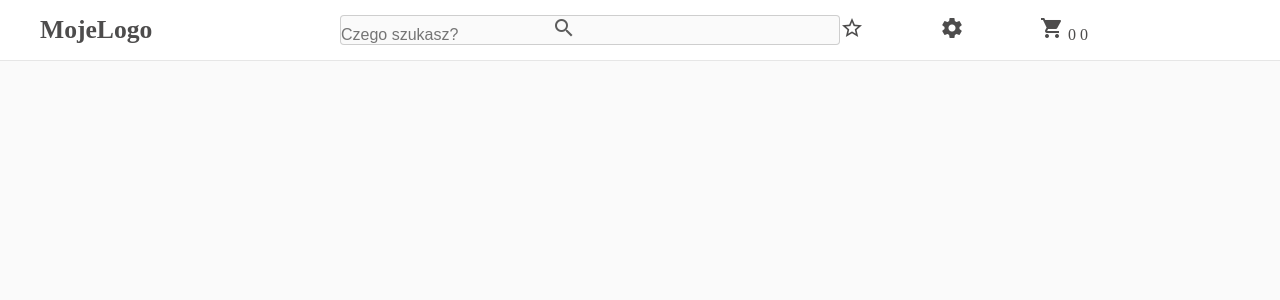
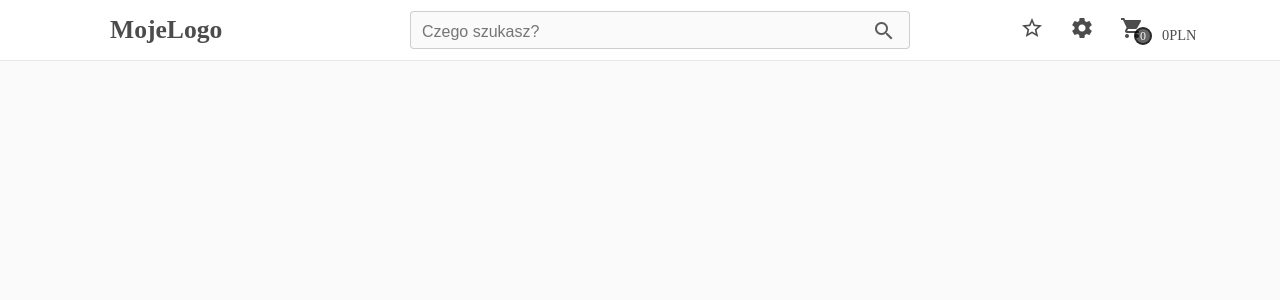
Before and after one commit to OnufryKlaczynski/BookStore, a Django app: page /store/authors/ in a window 1280 px wide. Shown: the top 300 px of the page. Run offline with Django 3.2, Linux system fonts and the light colour scheme; data that the repository does not hold is empty.

Commit message:
Store\base.html header layout and style

```diff
--- a/Store/static/Store/css/base.css
+++ b/Store/static/Store/css/base.css
@@ -49,8 +49,8 @@ header{
     border-bottom: 1px solid rgb(0,0,0,.0975);
     height: 60px;
     display: grid;
-    grid-template-columns: 1fr 300px 500px repeat(4, 100px) 1fr;
-    grid-template-areas: ". logo search fav set cart cart .";
+    grid-template-columns: 1fr 300px 500px 1fr repeat(3, 50px) 1fr;
+    grid-template-areas: ". logo search . fav set cart cart .";
     align-items: center;
 }
 
@@ -73,10 +73,25 @@ form#search{
     border-radius: 4px;
     background-color:#fafafa;
     color: rgba(0, 0, 0, 0.397);
+    padding: 4px;
+}
+
+
+input{
+    width: 91%;
+    position: relative;
+    padding-left: 7px;
+    top: -3px;
 }
 button[type=submit]{
+    position: relative;
+    top: 3px;
     color: rgba(0, 0, 0, 0.63);
 
+}
+button[type=submit]:hover{
+    color: rgba(0, 0, 0, 0.925);
+    cursor: pointer;
 }
 
 #favourites{
@@ -88,3 +103,35 @@ button[type=submit]{
 #cart{
     grid-area: cart;
 }
+
+
+#cart-quantity-wrapper {
+    position: relative;
+    left: -14px;
+    display:inline-block;
+    line-height:0px;
+
+    border-radius:50%;
+    border:2px solid;
+    font-size:12px;
+    border-color:#0000009b;
+    background-color:#0000009b;
+    color: #fafafa;
+}
+
+#cart-quantity-wrapper span {
+    display:inline-block;
+
+    padding-top:50%;
+    padding-bottom:50%;
+
+    margin-left:4px;
+    margin-right:4px;
+
+    font-weight: 500px;
+}
+#cart-price{
+    position: relative;
+    left: -8px;
+    font-size: 90%;
+}
--- /dev/null
+++ b/Store/static/Store/js/search.js
@@ -0,0 +1,13 @@
+
+
+function changeSearchFormColorOnFocus(){
+    let element = document.querySelector("form#search");
+    console.log(element);
+    element.setAttribute("style", "background-color: rgba(0, 0, 0, 0.06);")
+}
+
+function changeSearchFormColorOnBlur(){
+    let element = document.querySelector("form#search");
+    console.log(element);
+    element.setAttribute("style", "background-color: #fafafa;")
+}
--- a/Store/templates/Store/base.html
+++ b/Store/templates/Store/base.html
@@ -16,7 +16,12 @@
 <header>
     <h1 id="logo"><a href="{% url 'Store:index' %}">MojeLogo</a></h1>
     <form id="search">
-        <input type="text" placeholder="Czego szukasz?">
+        <input
+            type="text"
+            placeholder="Czego szukasz?"
+            onfocus="changeSearchFormColorOnFocus();"
+            onblur="changeSearchFormColorOnBlur();"
+        >
         <button type="submit">
             <i class="material-icons">search</i>
         </button>
@@ -26,9 +31,13 @@
     <a href="{% url 'Store:display_cart' %}">
         <div id="cart">
             {% if cart%}
-                <i class="material-icons">shopping_cart</i>
-                <span id="cart-quantity"> {{ cart.quantity }}</span>
-                <span id="cart-price"> {{ cart.price }} </span>
+
+                <span>
+                    <i class="material-icons">shopping_cart</i>
+                    <span id="cart-quantity-wrapper"><span id="cart-quantity"> {{ cart.quantity }}</span></span>
+                </span>
+
+                <span id="cart-price"> {{ cart.price }}PLN </span>
             {% else %}
                 <span> Brak przedmiotów </span>
             {% endif %}
@@ -46,7 +55,8 @@
 </main>
 
 
+<script type="text/javascript" src="{% static 'Store/js/search.js' %}" > </script>
  {% block javascript %}
  {% endblock %}
 </body>
- </html>
+</html>
```
Also changed, not shown: Store/templates/Store/create_order.html (line endings or trailing spaces).
